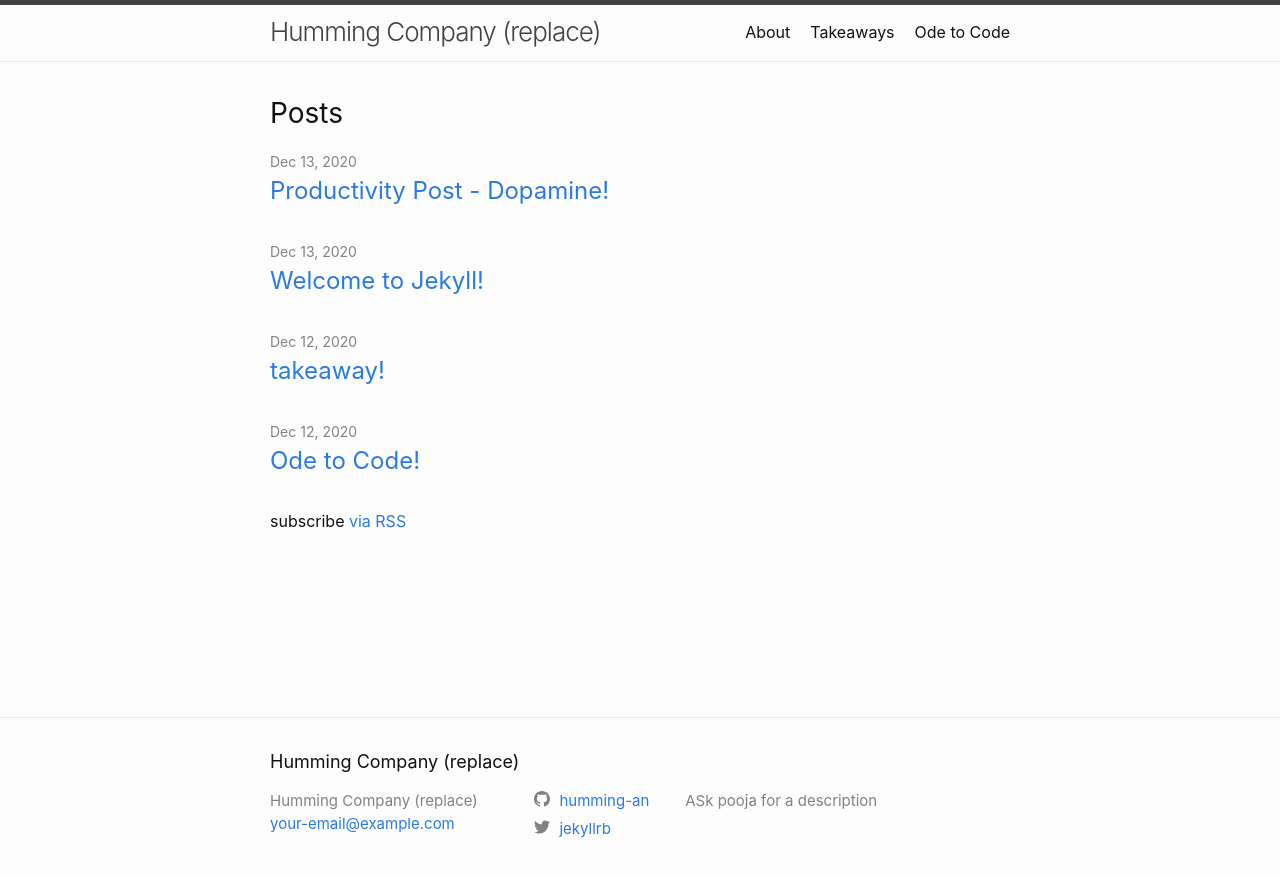
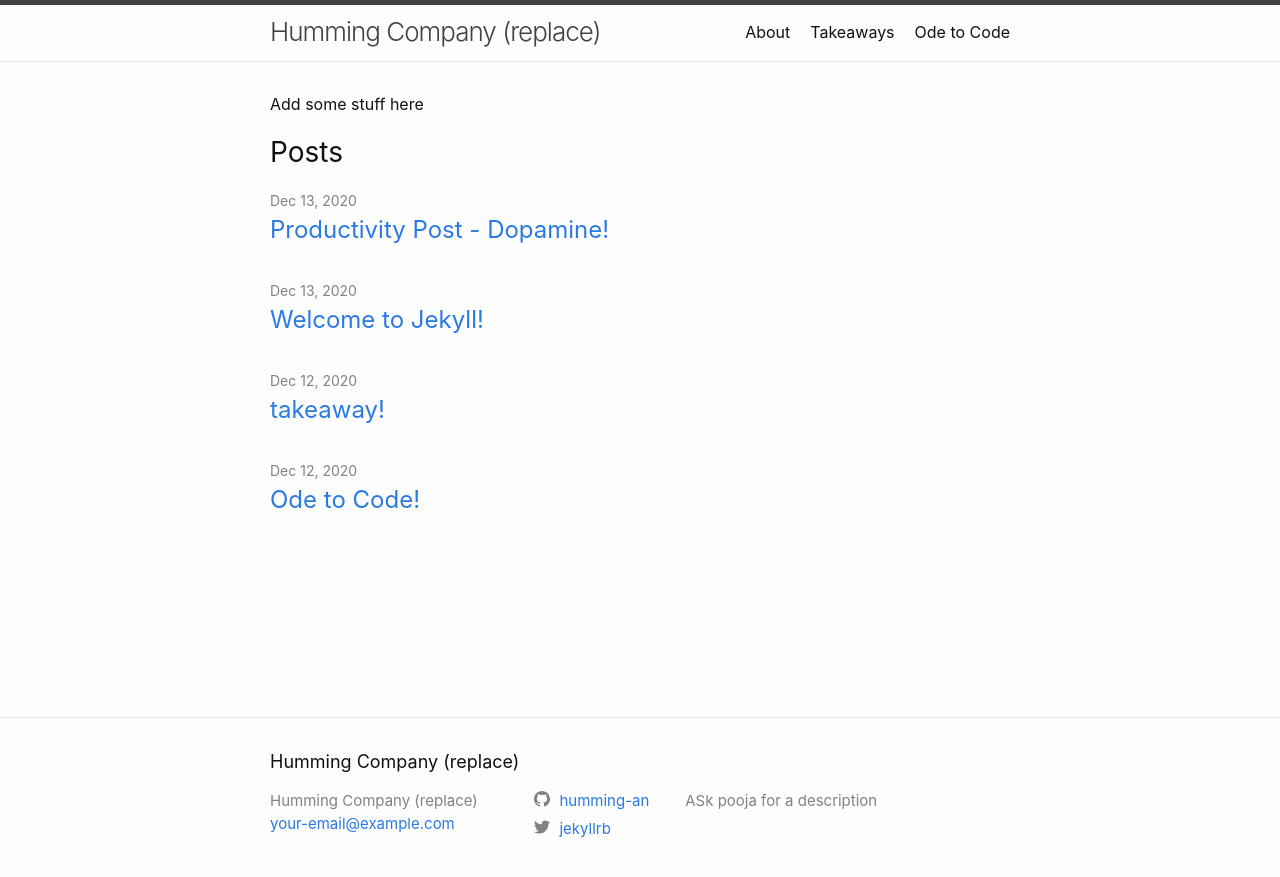
Before and after one commit to naik-amey/minima_theme, a Jekyll site: the page built from index.markdown, in a window 1280 px wide. Shown: the top 877 px of the page. Built offline with Jekyll 4.4.1, drawn with Linux system fonts in a browser that asks for light colours.

Commit message:
Removing RSS

```diff
--- a/_layouts/home-ode2code.html
+++ b/_layouts/home-ode2code.html
@@ -30,7 +30,6 @@ layout: default
       {%- endfor -%}
     </ul>
 
-    <p class="rss-subscribe">subscribe <a href="{{ "/feed.xml" | relative_url }}">via RSS</a></p>
   {%- endif -%}
 
 </div>
--- a/_layouts/home-takeaways.html
+++ b/_layouts/home-takeaways.html
@@ -30,7 +30,6 @@ layout: default
       {%- endfor -%}
     </ul>
 
-    <p class="rss-subscribe">subscribe <a href="{{ "/feed.xml" | relative_url }}">via RSS</a></p>
   {%- endif -%}
 
 </div>
--- a/_layouts/home.html
+++ b/_layouts/home.html
@@ -28,7 +28,6 @@ layout: default
       {%- endfor -%}
     </ul>
 
-    <p class="rss-subscribe">subscribe <a href="{{ "/feed.xml" | relative_url }}">via RSS</a></p>
   {%- endif -%}
 
 </div>
--- a/index.markdown
+++ b/index.markdown
@@ -4,3 +4,5 @@
 
 layout: home
 ---
+
+Add some stuff here
```
